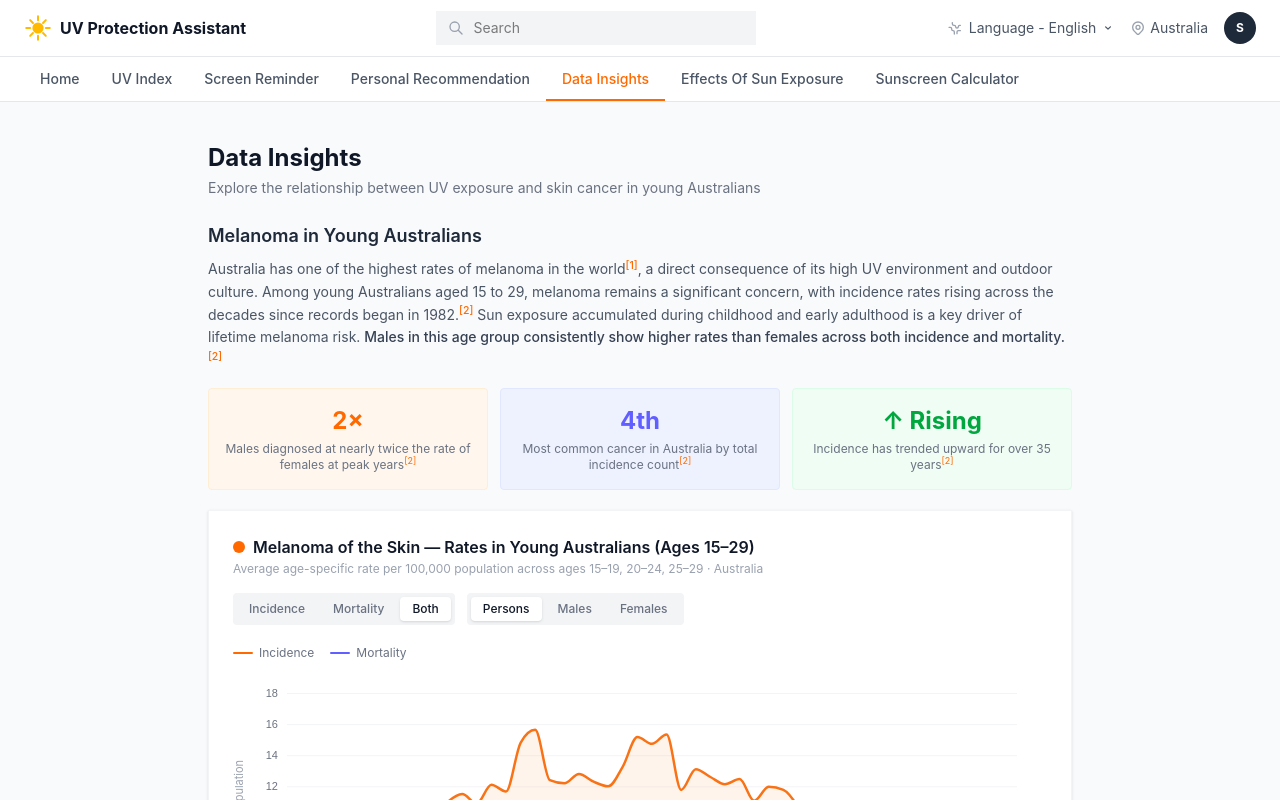
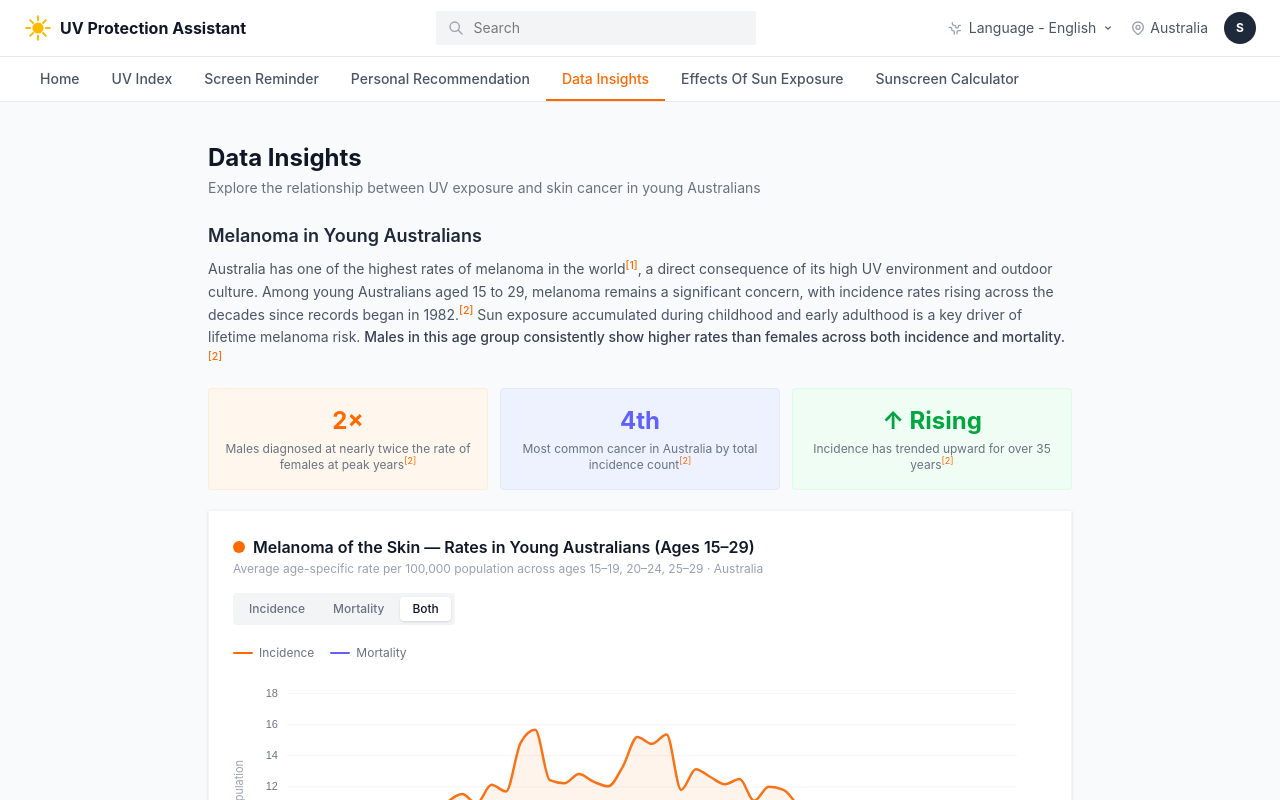
Before and after one commit to zainaisnain/fit5120-tp11-onboarding, a Vue app in the folder client/: page /data-insights in a window 1280 px wide. Shown: the top 800 px of the page. Built offline with nearby package versions, Linux system fonts and the light colour scheme; sample sign-in values are in the browser's storage.

Commit message:
Removed gender comparisons

```diff
--- a/client/src/components/MelanomaChart.vue
+++ b/client/src/components/MelanomaChart.vue
@@ -5,7 +5,6 @@ import * as d3 from 'd3'
 const svgRef     = ref(null)
 const data       = ref(null)
 const activeType = ref('both')
-const activeSex  = ref('Persons')
 const tooltip    = ref({ visible: false, x: 0, y: 0, html: '' })
 
 const typeOptions = [
@@ -13,7 +12,8 @@ const typeOptions = [
   { value: 'mortality', label: 'Mortality' },
   { value: 'both',      label: 'Both' },
 ]
-const sexOptions = ['Persons', 'Males', 'Females']
+
+const SEX = 'Persons'
 
 const COLORS = { incidence: '#f97316', mortality: '#6366f1' }
 
@@ -36,7 +36,7 @@ function draw() {
   const svg = d3.select(svgRef.value).attr('width', W).attr('height', H)
   const g   = svg.append('g').attr('transform', `translate(${m.left},${m.top})`)
 
-  const sex = activeSex.value
+  const sex = SEX
   const series = []
   if (activeType.value !== 'mortality') series.push({ key: 'incidence', rows: data.value.incidence, color: COLORS.incidence })
   if (activeType.value !== 'incidence') series.push({ key: 'mortality', rows: data.value.mortality, color: COLORS.mortality })
@@ -144,7 +144,7 @@ onMounted(async () => {
 
 onUnmounted(() => window.removeEventListener('resize', draw))
 
-watch([activeType, activeSex], draw)
+watch(activeType, draw)
 </script>
 
 <template>
@@ -168,14 +168,6 @@ watch([activeType, activeSex], draw)
           :class="['px-3 py-1 text-xs font-medium rounded transition',
             activeType === opt.value ? 'bg-white text-gray-900 shadow-sm' : 'text-gray-500 hover:text-gray-700']"
         >{{ opt.label }}</button>
-      </div>
-      <div class="flex items-center gap-1 bg-gray-100 p-1 rounded">
-        <button
-          v-for="sex in sexOptions" :key="sex"
-          @click="activeSex = sex"
-          :class="['px-3 py-1 text-xs font-medium rounded transition',
-            activeSex === sex ? 'bg-white text-gray-900 shadow-sm' : 'text-gray-500 hover:text-gray-700']"
-        >{{ sex }}</button>
       </div>
     </div>
 
--- a/client/src/views/DataInsightsView.vue
+++ b/client/src/views/DataInsightsView.vue
@@ -51,7 +51,6 @@ import UVHeatTrendChart from '@/components/UVHeatTrendChart.vue'
           <span class="font-medium text-gray-500">Incidence</span>,
           <span class="font-medium text-gray-500">Mortality</span>, and
           <span class="font-medium text-gray-500">Both</span> to see how the gap has grown over time.
-          Switch between sex groups to compare trends.
         </p>
       </section>
 
```
